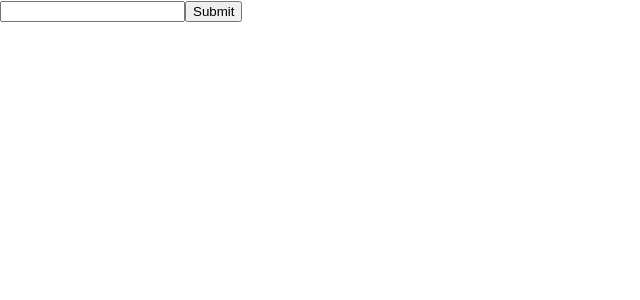
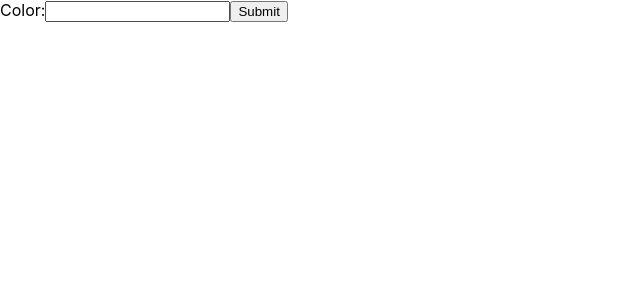
Before and after one commit to baranero/color-filter, a React (Create React App) app: page / in a window 1280 px wide. Shown: the top 300 px of the page, without its empty margins (0-640 px from the left). Built offline with nearby package versions, Linux system fonts and the light colour scheme.

Commit message:
added NewColor form

```diff
--- a/src/components/NewColor.tsx
+++ b/src/components/NewColor.tsx
@@ -1,10 +1,33 @@
+import React, { useState } from 'react'
 import classes from './NewColor.module.scss'
 
 const NewColor = () => {
 
+  const [enteredColor, setEnteredColor] = useState<string>('')
+
+  const colorChangeHandler = (event: React.ChangeEvent<HTMLInputElement>): void => {
+    setEnteredColor(event.target.value)
+  }
+
+  console.log(enteredColor)
+
+  const submitHandler = (event: React.FormEvent): void => {
+    event.preventDefault()
+    localStorage.setItem("enteredColor", enteredColor)
+    console.log(localStorage.getItem("enteredColor"));
+
+  }
+
+
   return (
-    <form>
-      <input type='text'/>
+    <form onSubmit={submitHandler}>
+      <label htmlFor='color'>Color:</label>
+      <input
+        id='color'
+        type='text'
+        value={enteredColor}
+        onChange={colorChangeHandler}
+      />
       <button type='submit'>Submit</button>
     </form>
   )
```
